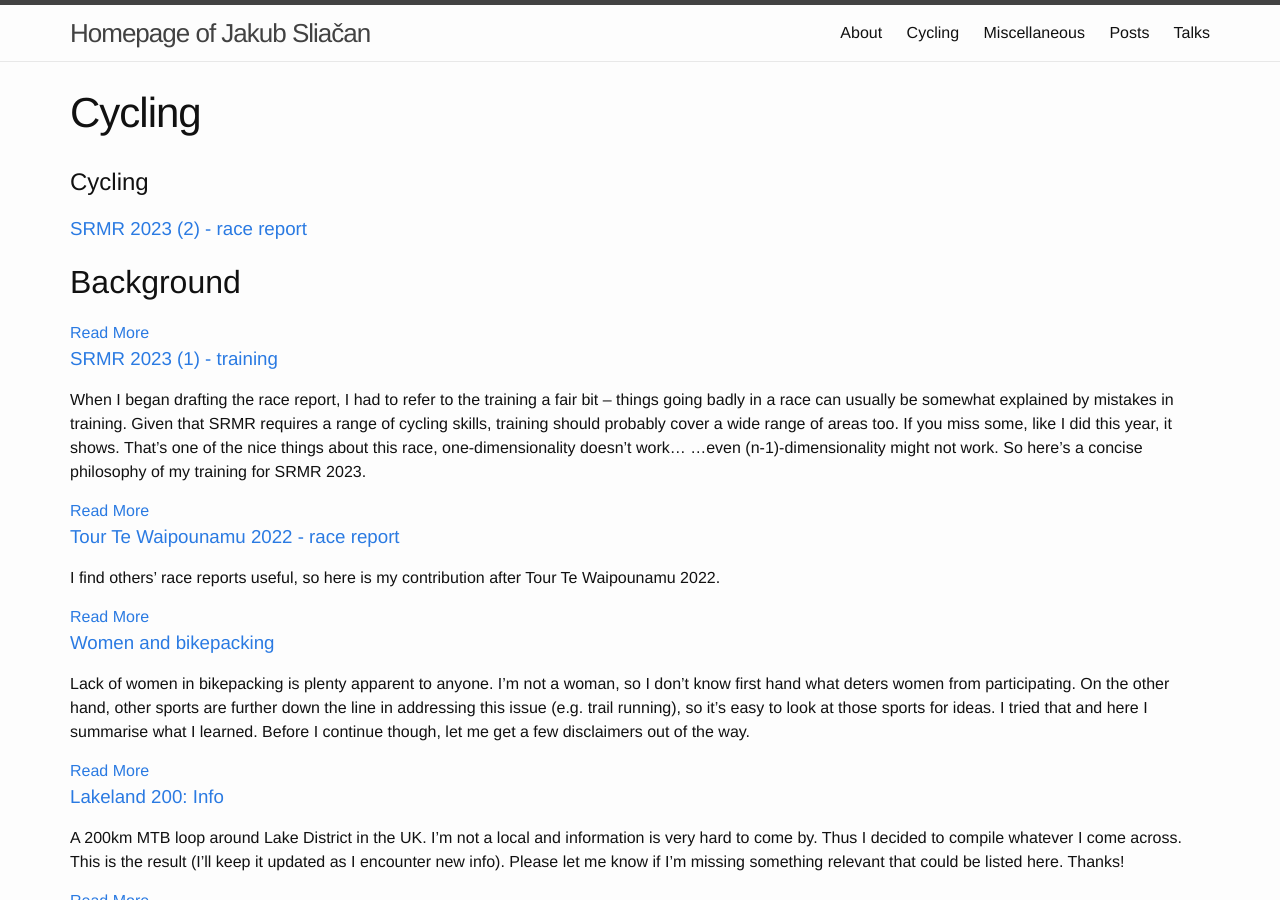
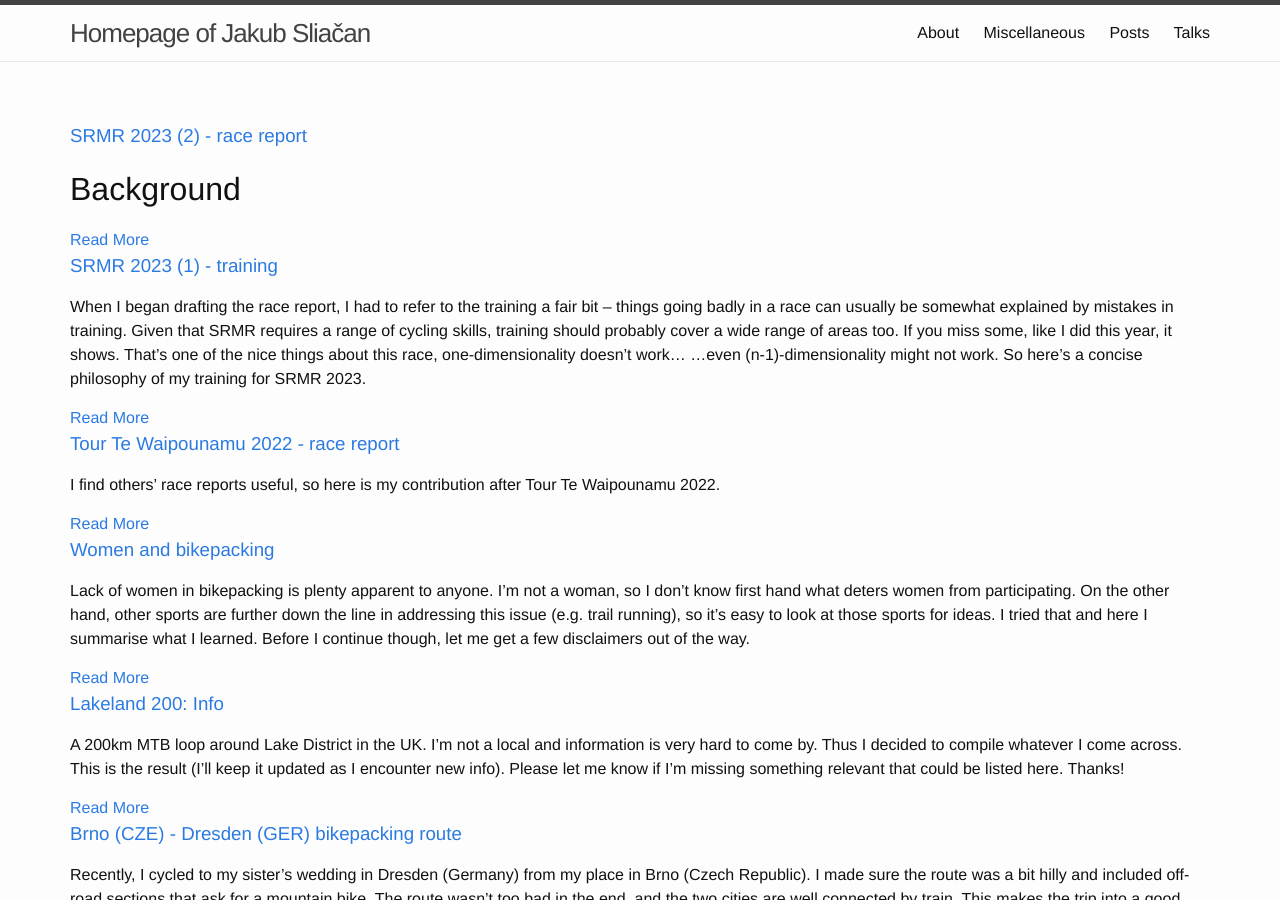
Before and after one commit to jsliacan/jsliacan.github.io, a Jekyll site: the page built from pages/blog.md, in a window 1280 px wide and 900 px high. Built offline with Jekyll 4.4.1, drawn with Linux system fonts in a browser that asks for light colours; comment, search, counter and statistics services are not loaded; our own code applies the rules of GitHub Pages for plain Markdown files.

Commit message:
Revert "Add structure to Posts page"
This reverts commit 229b570c3f05e36f3e797e424ba40f70622e51bc.

```diff
--- a/pages/blog.md
+++ b/pages/blog.md
@@ -2,7 +2,6 @@
 layout: post
 ---
 
-# Cycling
 <div class="posts">
   {% for post in site.posts %}
     <article class="post">
```
